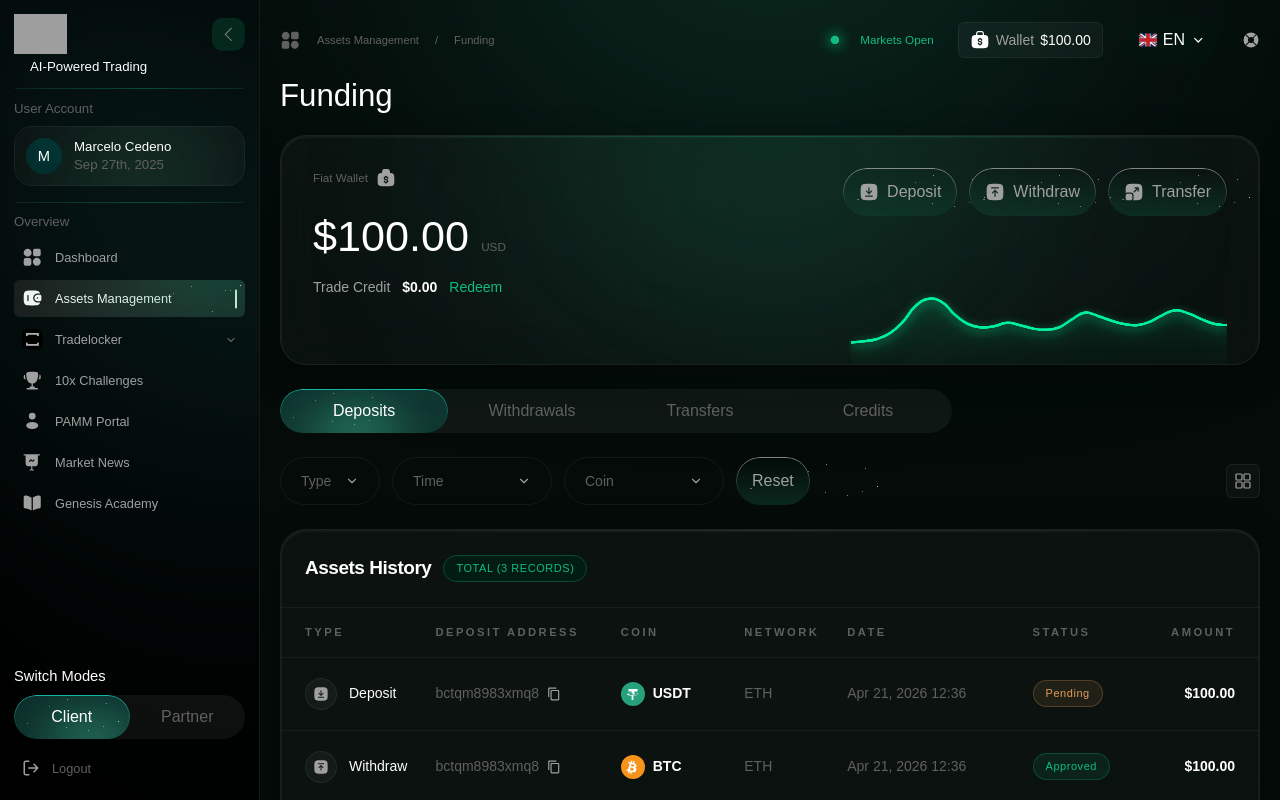
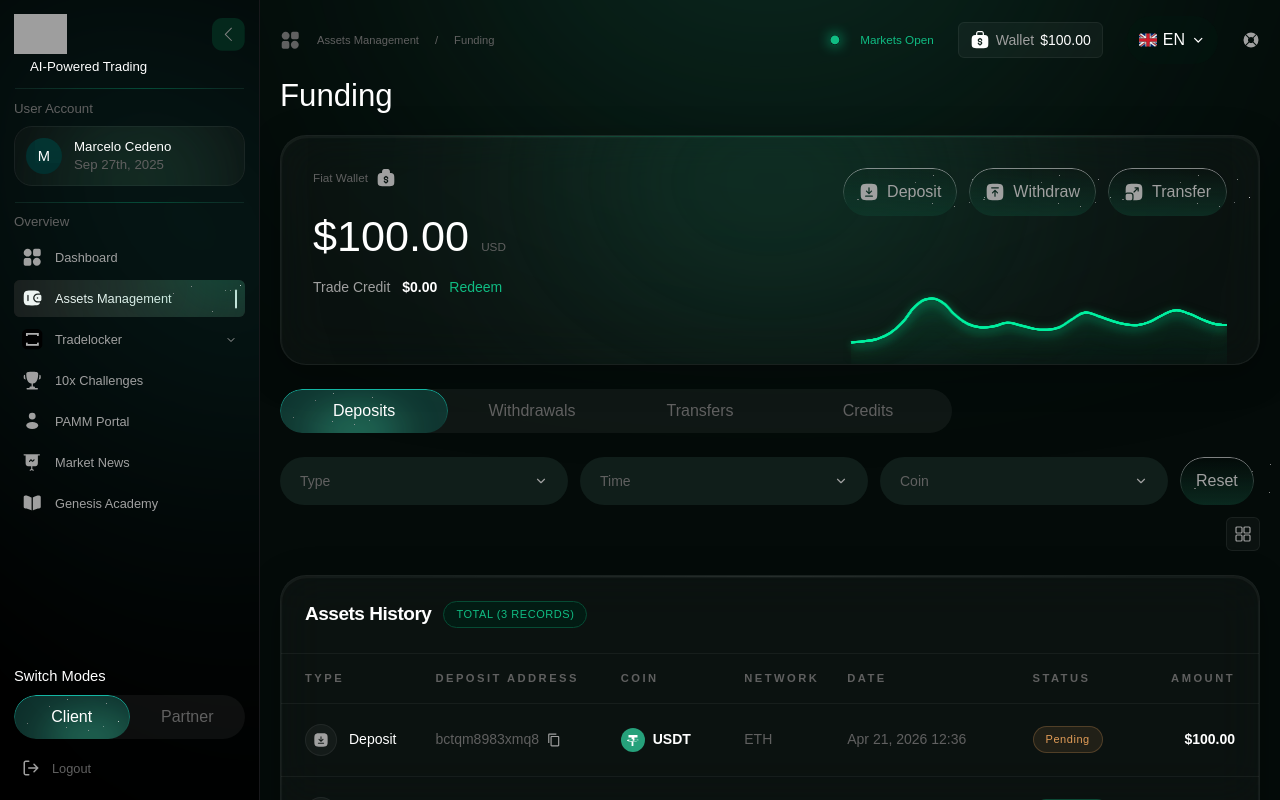
Before and after one commit to Mdx2025/GenesisFxDashboardMDX, a React (Vite) app: page /assets-management in a window 1280 px wide. Built offline with nearby package versions, Linux system fonts and the light colour scheme; grey boxes are pictures that could not be loaded; a web font is replaced by a local one.

Commit message:
fix: GlassSelect border #404040, bg #101E1A, filter widths 18rem

```diff
--- a/src/components/ui/GlassSelect.tsx
+++ b/src/components/ui/GlassSelect.tsx
@@ -73,11 +73,12 @@ export function GlassSelect({ options, defaultValue, placeholder = 'Select...',
         id={id}
         type="button"
         onClick={() => setOpen(!open)}
-        className={`w-full ${s.trigger} bg-transparent border text-sm text-left flex items-center justify-between gap-2 transition-colors cursor-pointer focus:outline-none ${
+        className={`w-full ${s.trigger} text-sm text-left flex items-center justify-between gap-2 transition-colors cursor-pointer focus:outline-none ${
           open
-            ? 'border-gfx-green-500/50 text-white'
-            : 'border-white/[0.06] text-white hover:border-white/10'
+            ? 'border-[#10BC83]/50 text-white'
+            : 'border-[#404040] text-white hover:border-[#505050]'
         }`}
+        style={{ background: '#101E1A' }}
         aria-haspopup="listbox"
         aria-expanded={open}
       >
--- a/src/pages/AssetsManagementPage.tsx
+++ b/src/pages/AssetsManagementPage.tsx
@@ -157,7 +157,7 @@ export default function AssetsManagementPage() {
 
           <section aria-label="Assets History">
             <div className="flex items-center gap-3 mb-6 flex-wrap" role="group" aria-label="Transaction filters">
-              <div className="min-w-[100px]">
+              <div className="w-[18rem]">
                 <GlassSelect
                   size="sm"
                   placeholder="Type"
@@ -169,7 +169,7 @@ export default function AssetsManagementPage() {
                   ]}
                 />
               </div>
-              <div className="min-w-[160px]">
+              <div className="w-[18rem]">
                 <GlassSelect
                   size="sm"
                   placeholder="Time"
@@ -182,7 +182,7 @@ export default function AssetsManagementPage() {
                   ]}
                 />
               </div>
-              <div className="min-w-[160px]">
+              <div className="w-[18rem]">
                 <GlassSelect
                   size="sm"
                   placeholder="Coin"
```
Also changed, not shown: 4 other files (tests, documents, lock files or other folders).
